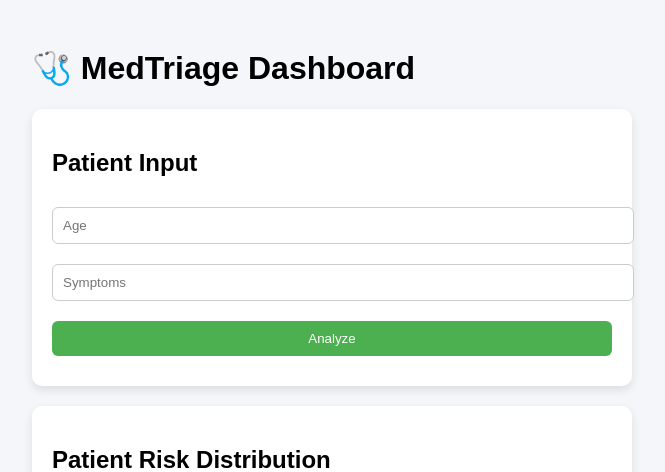
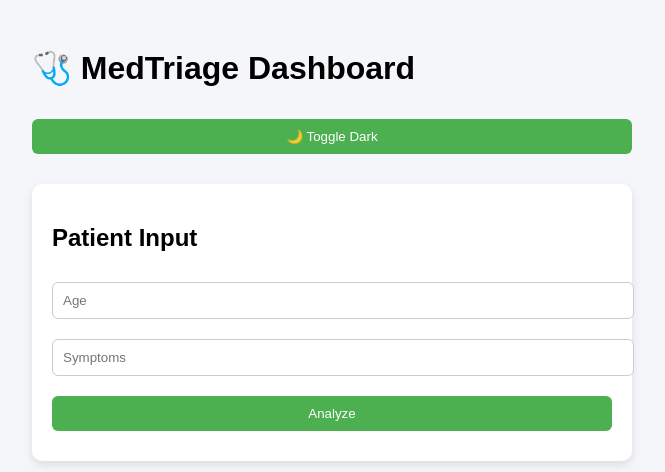
Before and after one commit to pramodkumar0604/Medtriage1_OpenEnv, a Python web app: template templates/dashboard.html in a window 1280 px wide. Shown: the top 472 px of the page, without its empty margins (308-973 px from the left). Run offline with Jinja, Linux system fonts and the light colour scheme; the template is opened without the code that fills it, so the values that code supplies are empty.

Commit message:
Implement dark mode toggle in dashboard
Added a dark mode toggle button and functionality to the dashboard.

```diff
--- a/templates/dashboard.html
+++ b/templates/dashboard.html
@@ -10,6 +10,9 @@
 <div class="container">
 
     <h1>🩺 MedTriage Dashboard</h1>
+
+    <!-- 🌙 DARK MODE BUTTON (ADDED HERE) -->
+    <button onclick="toggleDark()">🌙 Toggle Dark</button>
 
     <!-- FORM -->
     <div class="card">
@@ -39,7 +42,12 @@
 <script>
 let chart;
 
-// Load chart data
+// 🌙 DARK MODE FUNCTION
+function toggleDark() {
+    document.body.classList.toggle("dark");
+}
+
+// Load chart
 async function loadChart() {
     const res = await fetch("/history");
     const data = await res.json();
@@ -52,7 +60,6 @@ async function loadChart() {
 
     if (chart) chart.destroy();
 
-    // ✅ YOUR PIE CHART CODE ADDED HERE
     chart = new Chart(ctx, {
         type: 'pie',
         data: {
@@ -88,7 +95,7 @@ document.getElementById("form").onsubmit = async function(e) {
     loadChart();
 };
 
-// Load chart on page load
+// Load chart initially
 loadChart();
 </script>
 
```
